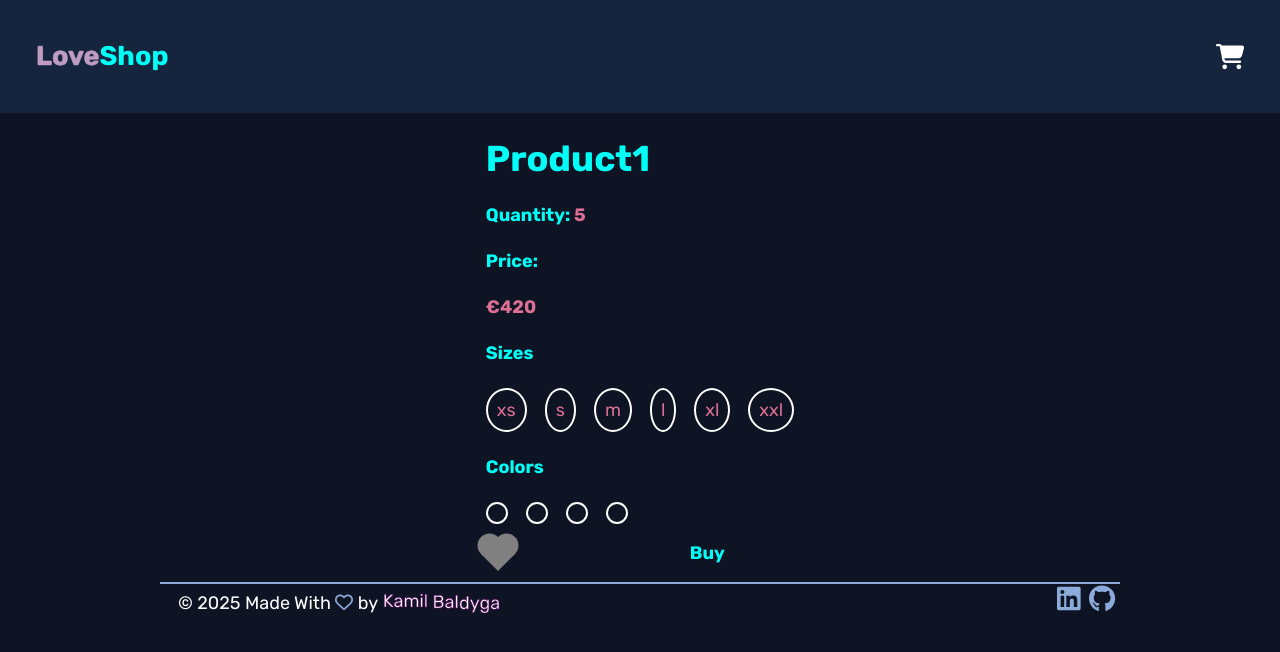
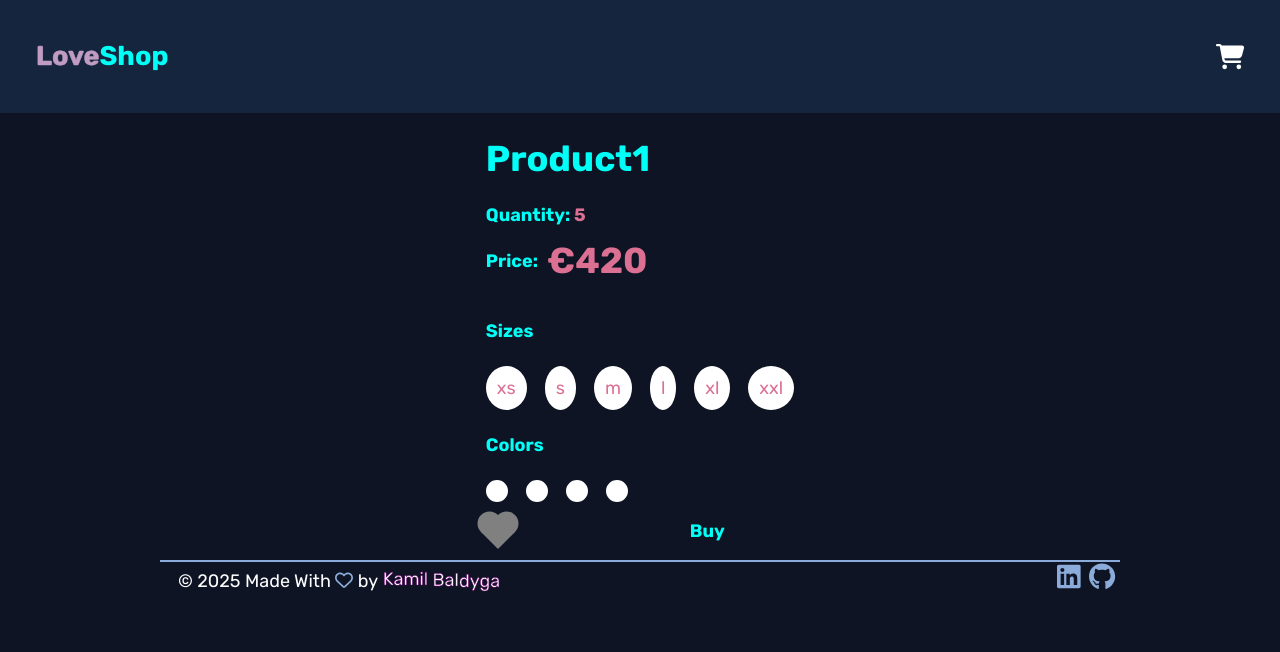
Before and after one commit to ME0WGE/E-Shopy, a React (Vite) app: page / in a window 1280 px wide. Shown: the top 652 px of the page. Built offline with nearby package versions, Linux system fonts and the light colour scheme; a web font is replaced by a local one.

Commit message:
adjusted price

```diff
--- a/src/components/productCard/ProductCard.jsx
+++ b/src/components/productCard/ProductCard.jsx
@@ -26,8 +26,8 @@ export default function ProductCard({ title, quantity, price }) {
               </h4>
             </div>
             <div className="price">
-              <h4 className="h4-title">Price:</h4>
-              <h3>€{price}</h3>
+              <h4 className="h4-title">Price: </h4>
+              <h3> €{price}</h3>
             </div>
             <div className="size-choices">
               <h4 className="h4-title">Sizes</h4>
--- a/src/components/productCard/productCard.css
+++ b/src/components/productCard/productCard.css
@@ -21,9 +21,20 @@
   display: inline;
 }
 
+.price {
+  display: flex;
+  text-align: center;
+
+  gap: 0.5rem;
+}
 .price > h3 {
+  margin: 0;
+
   color: palevioletred;
-  display: inline;
+
+  align-self: center;
+
+  font-size: 2rem;
 }
 
 .choices {
@@ -42,6 +53,7 @@
 
   border: 2px solid white;
   border-radius: 50%;
+  background-color: white;
 }
 
 .btn-row {
```
